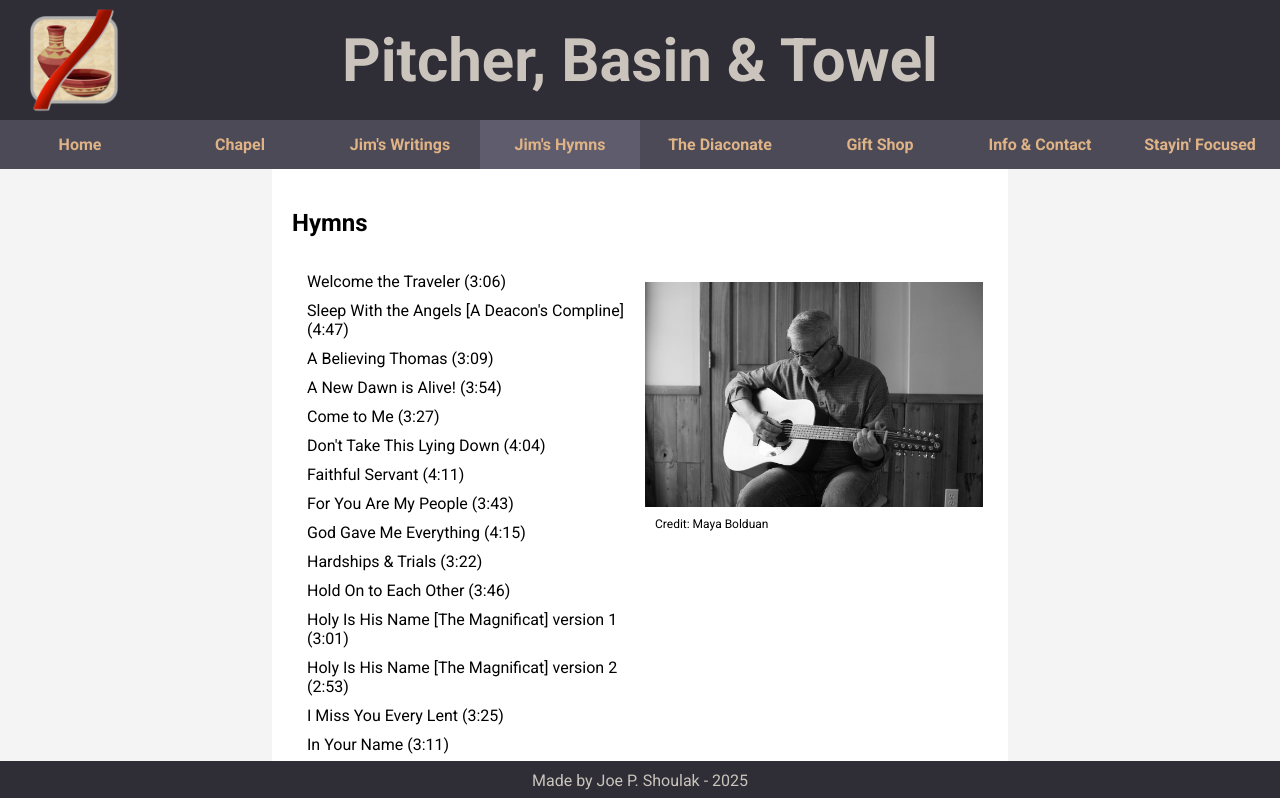
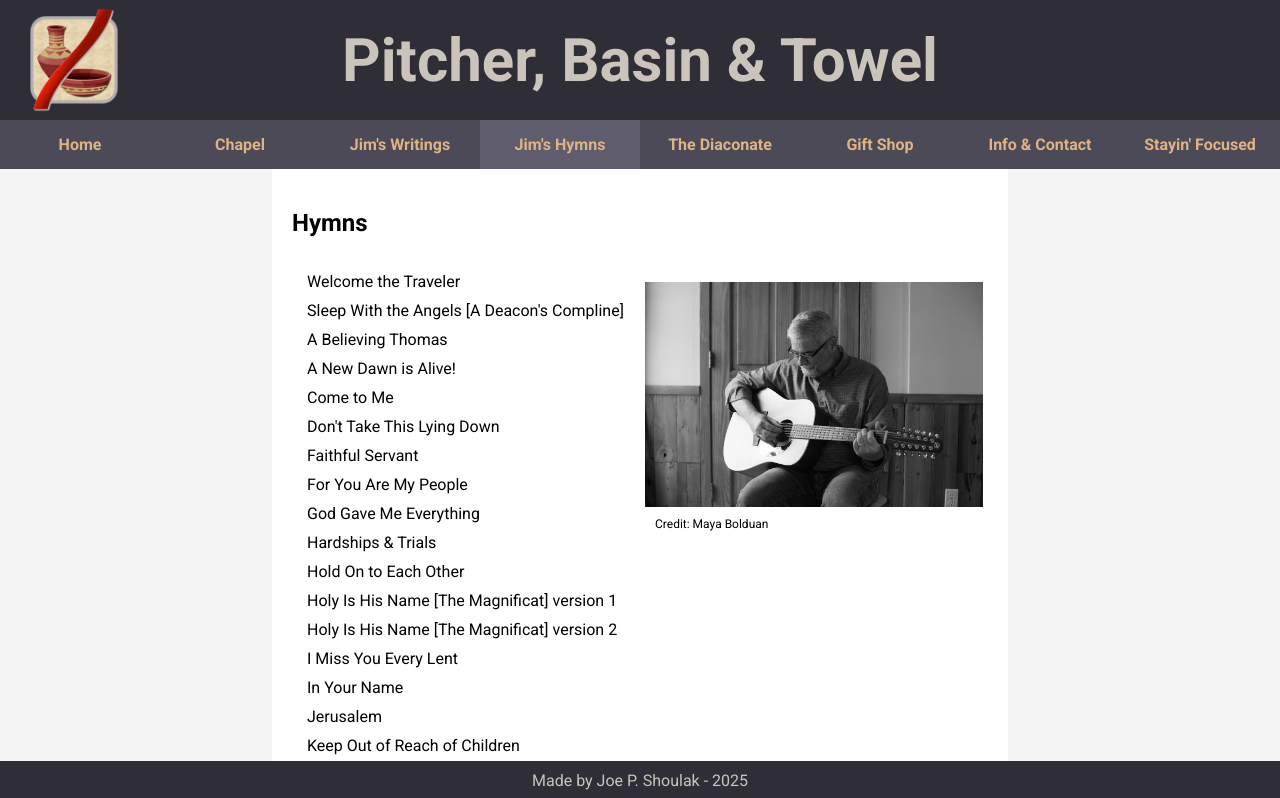
Before and after one commit to JoePShoulak/jim_site, a React (Vite) app: page /hymns in a window 1280 px wide. Shown: the top 798 px of the page. Built offline with nearby package versions, Linux system fonts and the light colour scheme; no server answers.

Commit message:
update songs

```diff
--- a/src/data/songs.json
+++ b/src/data/songs.json
@@ -1,151 +1,126 @@
 [
   {
     "title": "Welcome the Traveler",
-    "duration": "3:06",
     "description": "\"The Gospel According to Al;\" a friend of mine, lessons I learned from him",
     "audio": "/songs/Welcome_the_Traveler.m4a"
   },
   {
     "title": "Sleep With the Angels [A Deacon's Compline]",
-    "duration": "4:47",
     "description": "[Schlaf bei den Engeln / A Grown-Up Lullaby] The title is a gift from my brother-from-another-mother, Jerry Danks. I pray that others may find peace from these lyrics",
     "audio": "/songs/Sleep_With_the_Angels.mp3"
   },
   {
     "title": "A Believing Thomas",
-    "duration": "3:09",
     "description": "A song of Faith & Hope; of Angels & Peace",
     "audio": "/songs/A_Believing_Thomas.m4a"
   },
   {
     "title": "A New Dawn is Alive!",
-    "duration": "3:54",
     "description": "An Advent hymn based on Luke 2:8-35",
     "audio": "/songs/A_New_Dawn_is_Alive.mp3"
   },
   {
     "title": "Come to Me",
-    "duration": "3:27",
     "description": "Believing in Jesus helps bear our burdens. Matthew 11:28-30",
     "audio": "/songs/Come_to_Me.mp3"
   },
   {
     "title": "Don't Take This Lying Down",
-    "duration": "4:04",
     "description": "These lyrics are based on all the things I learned while working in shelters: from battered women themselves and those who help them. There's just no excuse for it - Domestic Violence has got to end. Now.",
     "audio": "/songs/Dont_Take_This_Lying_Down.mp3"
   },
   {
     "title": "Faithful Servant",
-    "duration": "4:11",
     "description": "God looks after us. Luke 12:22-32",
     "audio": "/songs/Faithful_Servant.mp3"
   },
   {
     "title": "For You Are My People",
-    "duration": "3:43",
     "description": "An opinion of our relationship with God.",
     "audio": "/songs/For_You_Are_My_People.mp3"
   },
   {
     "title": "God Gave Me Everything",
-    "duration": "4:15",
     "description": "A love song for my bride.",
     "audio": "/songs/God_Gave_Me_Everything.m4a"
   },
   {
     "title": "Hardships & Trials",
-    "duration": "3:22",
     "description": "Following the Way of Jesus may result in difficult times for us. James 1:2-18; 1 Peter 4:12-19; John 15:18-27; 16:1-4",
     "audio": "/songs/Hardships_Trials.mp3"
   },
   {
     "title": "Hold On to Each Other",
-    "duration": "3:46",
     "description": "An all-purpose rallying song against the injustices of the world. Peace & non-violence: Try it, you'll like it\u2026 Inspired by the words and actions of George Harrison, Rev Dr King Jr, Gandhi, Tankman, Obi Wan, and Jesus. We must continue to raise our voices together against injustice!",
     "audio": "/songs/Hold_On_to_Each_Other.mp3"
   },
   {
     "title": "Holy Is His Name [The Magnificat] version 1",
-    "duration": "3:01",
     "description": "aka: \"Mary's Love Song;\" Luke 1:39-56",
     "audio": "/songs/Holy_Is_His_Name_Magnificat_v1.mp3"
   },
   {
     "title": "Holy Is His Name [The Magnificat] version 2",
-    "duration": "2:53",
     "description": "aka: \"Mary's Waltz;\" Luke 1:39-56",
     "audio": "/songs/Holy_Is_His_Name_Magnificat_v2.m4a"
   },
   {
     "title": "I Miss You Every Lent",
-    "duration": "3:25",
     "description": "Performed 'sorta live' at the Lenten Lounge; A broken-hearted, cry-in-your-altar wine love song. I guess.",
     "audio": "/songs/I_Miss_You_Every_Lent.mp3"
   },
   {
     "title": "In Your Name",
-    "duration": "3:11",
     "description": "The works of followers of Jesus.",
     "audio": "/songs/In_Your_Name.m4a"
   },
   {
     "title": "Jerusalem",
-    "duration": "3:35",
     "description": "From Babylon, a cry of hope to return to Jerusalem",
     "audio": "/songs/Jerusalem.mp3"
   },
   {
     "title": "Keep Out of Reach of Children",
-    "duration": "3:32",
     "description": "These lyrics were written from a place deep in my heart; and dedicated to my fellow survivors of clergy sexual abuse",
     "audio": "/songs/Keep_Out_of_Reach_of_Children.mp3"
   },
   {
     "title": "Lay Your Weapons Down, Boys",
-    "duration": "2:36",
     "description": "A 1960s-type anthem. How very sad that not a day goes by on this planet that we don't have to repeat this mantra...",
     "audio": "/songs/Lay_Your_Weapons_Down_Boys.mp3"
   },
   {
     "title": "Mrs. Schrader's Garden",
-    "duration": "3:59",
     "description": "A delightful tune about St Francis",
     "audio": "/songs/Mrs_Schraders_Garden.m4a"
   },
   {
     "title": "Paradise Bay",
-    "duration": "4:20",
     "description": "A sea shanty; a sailor facing his last voyage",
     "audio": "/songs/Paradise_Bay.mp3"
   },
   {
     "title": "Psalm 116",
-    "duration": "3:07",
     "description": "A song of praise",
     "audio": "/songs/Psalm_116.mp3"
   },
   {
     "title": "Roses of Dundee",
-    "duration": "2:57",
     "description": "A fictional story about a same-sex couple that is the experience of many in this world",
     "audio": "/songs/Roses_of_Dundee.mp3"
   },
   {
     "title": "Say the Word!",
-    "duration": "2:56",
     "description": "[The Disciple, the Adultress & the Centurian] Matthew 4:18-22; John 8:1-9; Matthew 8:5-13",
     "audio": "/songs/Say_the_Word.mp3"
   },
   {
     "title": "Silent Prayer (Live)",
-    "duration": "4:21",
     "description": "[Lyrics by my mom] Looking after the least, the last and the lost. Sometimes, the best you can do is send up a silent prayer",
     "audio": "/songs/Silent_Prayer.m4a"
   },
   {
     "title": "Sister Mary Boniface",
-    "duration": "4:22",
     "description": "A life dedicated to educating children",
     "audio": "/songs/Sister_Mary_Boniface.mp3"
   }
--- a/src/pages/Hymns.jsx
+++ b/src/pages/Hymns.jsx
@@ -3,11 +3,9 @@ import songs from "../data/songs.json";
 import Modal from "../components/Modal";
 import jim_guitar from "/images/original/jim_guitar.jpg";
 
-const Song = ({ title, duration, onClick }) => (
+const Song = ({ title, onClick }) => (
   <p className="song">
-    <a onClick={onClick}>
-      {title} ({duration})
-    </a>
+    <a onClick={onClick}>{title}</a>
   </p>
 );
 
```
